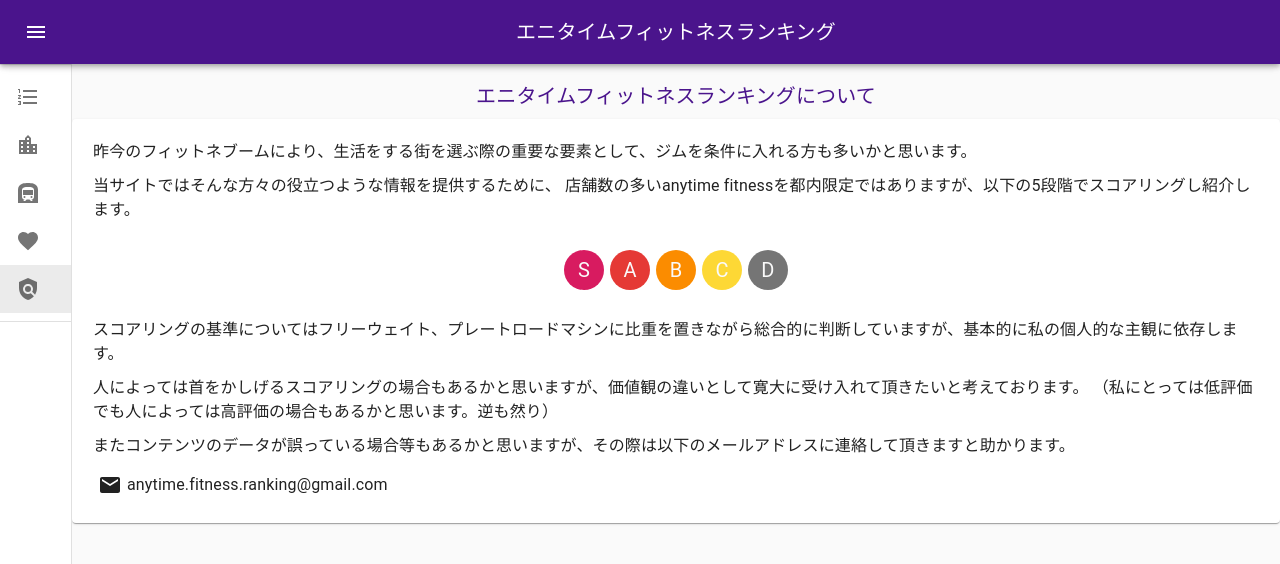
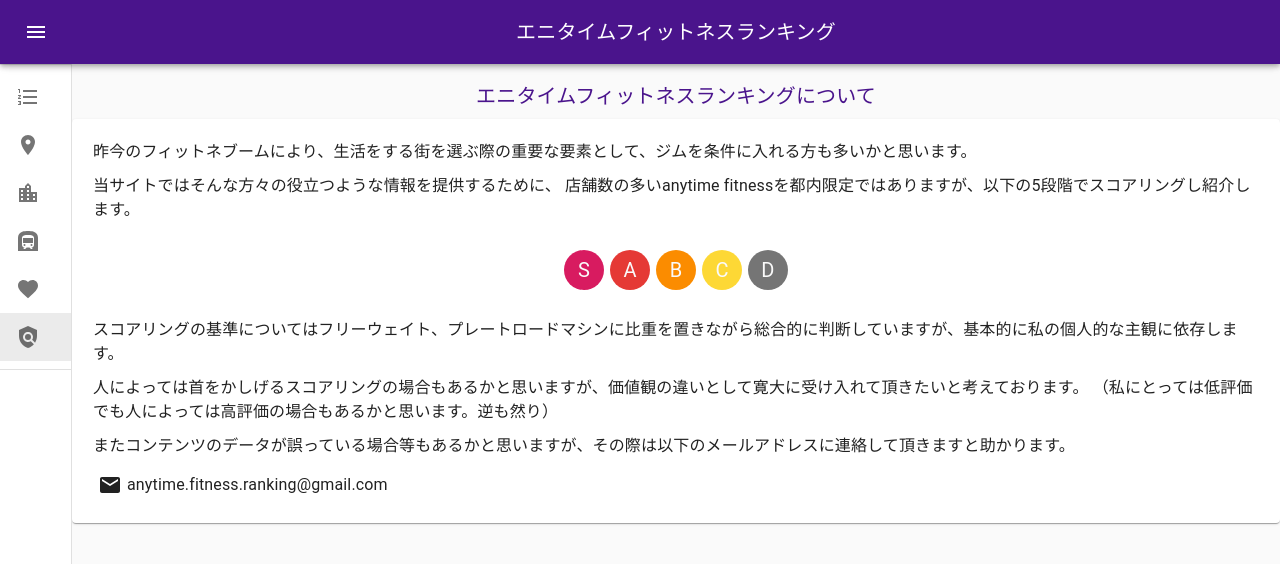
Before and after one commit to hh1718/anytime-fitness-tokyo-app, a React app: page /about in a window 1280 px wide. Shown: the top 564 px of the page. Built offline with nearby package versions, Linux system fonts and the light colour scheme.

Commit message:
add map to menu

```diff
--- a/src/common/types.ts
+++ b/src/common/types.ts
@@ -1,7 +1,7 @@
 import { RouteComponentProps} from 'react-router-dom';
 import { StaticContext, } from 'react-router';
 
-export type Page = 'about' | 'ranking' | 'area' | 'train' | 'favorite' | ''
+export type Page = 'about' | 'ranking' | 'area' | 'train' | 'favorite' | 'map' | ''
 
 export interface GymData {
   namekey: string
--- a/src/components/common/PageMenu.tsx
+++ b/src/components/common/PageMenu.tsx
@@ -10,6 +10,7 @@
 import LocationCityIcon from '@material-ui/icons/LocationCity';
 import PolicyIcon from '@material-ui/icons/Policy';
 import List from '@material-ui/core/List';
+import RoomIcon from '@material-ui/icons/Room';
 
 interface Ownprops {
   page: Page
@@ -24,6 +25,12 @@
               <FormatListNumberedIcon />
           </ListItemIcon>
           <ListItemText primary="ランキング" />
+        </ListItem>
+        <ListItem button onClick={() => props.toglePage('map')} selected={props.page === 'map'}>
+          <ListItemIcon>
+              <RoomIcon />
+          </ListItemIcon>
+          <ListItemText primary="マップ" />
         </ListItem>
         <ListItem button onClick={() => props.toglePage('area')} selected={props.page === 'area'}>
           <ListItemIcon>
--- a/src/components/map/Map.tsx
+++ b/src/components/map/Map.tsx
@@ -17,16 +17,16 @@
 
 export const Map = (props: PageProps) => {
   const classes = useStyles();
-  // const uri = "https://www.google.com/maps/d/edit?mid=1gYda2DEBX3O3hbEYISzdc9UUXr69a7am&usp=sharing";
   return (
     <>
-      <Title>地図</Title>
+      <Title>マップ</Title>
       <Grid container spacing={3}>
           <Grid item xs={12}>
           <Paper className={classes.paper}>
           <Iframe
-            url="https://www.google.com/maps/d/edit?mid=1gYda2DEBX3O3hbEYISzdc9UUXr69a7am&ll=35.66760111618005%2C139.74564924999999&z=12"
+            url="https://www.google.com/maps/d/embed?mid=1gYda2DEBX3O3hbEYISzdc9UUXr69a7am&hl=ja"
             id-="gym_map"
+            height="480"
           />
           </Paper>
           </Grid>
```
Lines whose indentation alone changed are shown as unchanged.
